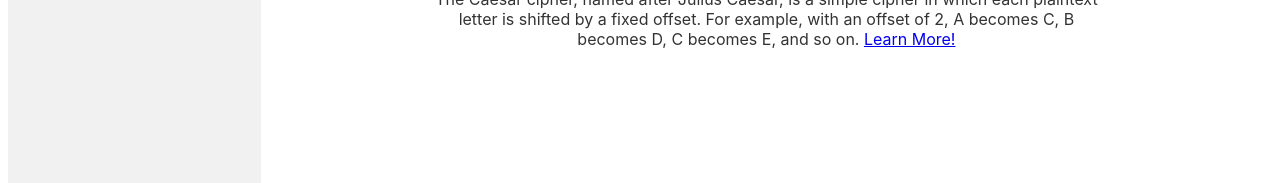
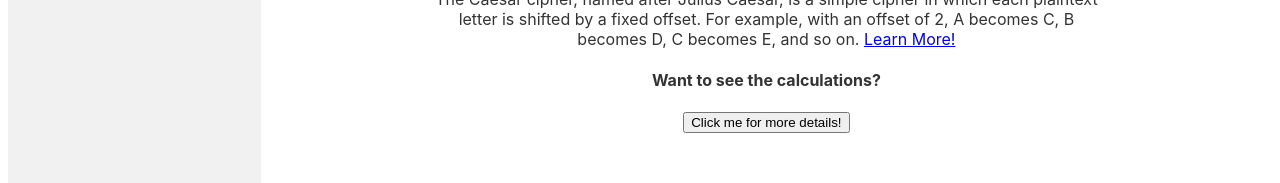
Before and after one commit to myerabig/ciphersite, an Angular app: page / in a window 1280 px wide. Shown: the part 341-524 px from the top of the page. Built offline with nearby package versions, Linux system fonts and the light colour scheme.

Commit message:
View Caesar calculations

```diff
--- a/src/app/ciphers/caesar/caesar.component.html
+++ b/src/app/ciphers/caesar/caesar.component.html
@@ -25,4 +25,11 @@
     fixed offset. For example, with an offset of 2, A becomes C, B becomes D, C becomes E, and so on.
     <a href="https://en.wikipedia.org/wiki/Caesar_cipher" target="_blank">Learn More!</a>
   </div>
+  <div>
+    <h4>Want to see the calculations?</h4>
+    <button (click)="showCalculations()">Click me for more details!</button>
+  </div>
+  <div class="calculations" *ngIf="showMath">
+    <h5 *ngFor="let char of caesarPlaintext.split(''); let i = index">{{char}} + {{caesarOffset}} => {{char.charCodeAt(0) - 65}} + {{caesarOffset}} = {{char.charCodeAt(0) - 65 + caesarOffset}} (mod 26) = {{caesarCiphertext.charAt(i)}}</h5>
+  </div>
 </div>
--- a/src/app/ciphers/caesar/caesar.component.ts
+++ b/src/app/ciphers/caesar/caesar.component.ts
@@ -10,6 +10,7 @@ export class CaesarComponent implements OnInit {
   caesarOffset = 1;
   caesarPlaintext = '';
   caesarCiphertext = '';
+  showMath = false;
 
   constructor() {
   }
@@ -71,4 +72,8 @@ export class CaesarComponent implements OnInit {
 
     this.caesarPlaintext = plaintext;
   }
+
+  showCalculations(): void {
+    this.showMath = true;
+  }
 }
--- a/src/app/ciphers/vigenere/vigenere.component.ts
+++ b/src/app/ciphers/vigenere/vigenere.component.ts
@@ -74,10 +74,10 @@ export class VigenereComponent implements OnInit {
     [...this.vigenereCiphertext].forEach(char => {
       if (char >= 'A' && char <= 'Z') {
         plaintext += this.caesarEncrypt(char, -(this.keyNums[keyCount % this.keyNums.length]));
+        keyCount++;
       } else {
         plaintext += char;
       }
-      keyCount++;
     });
 
     return plaintext;
```
